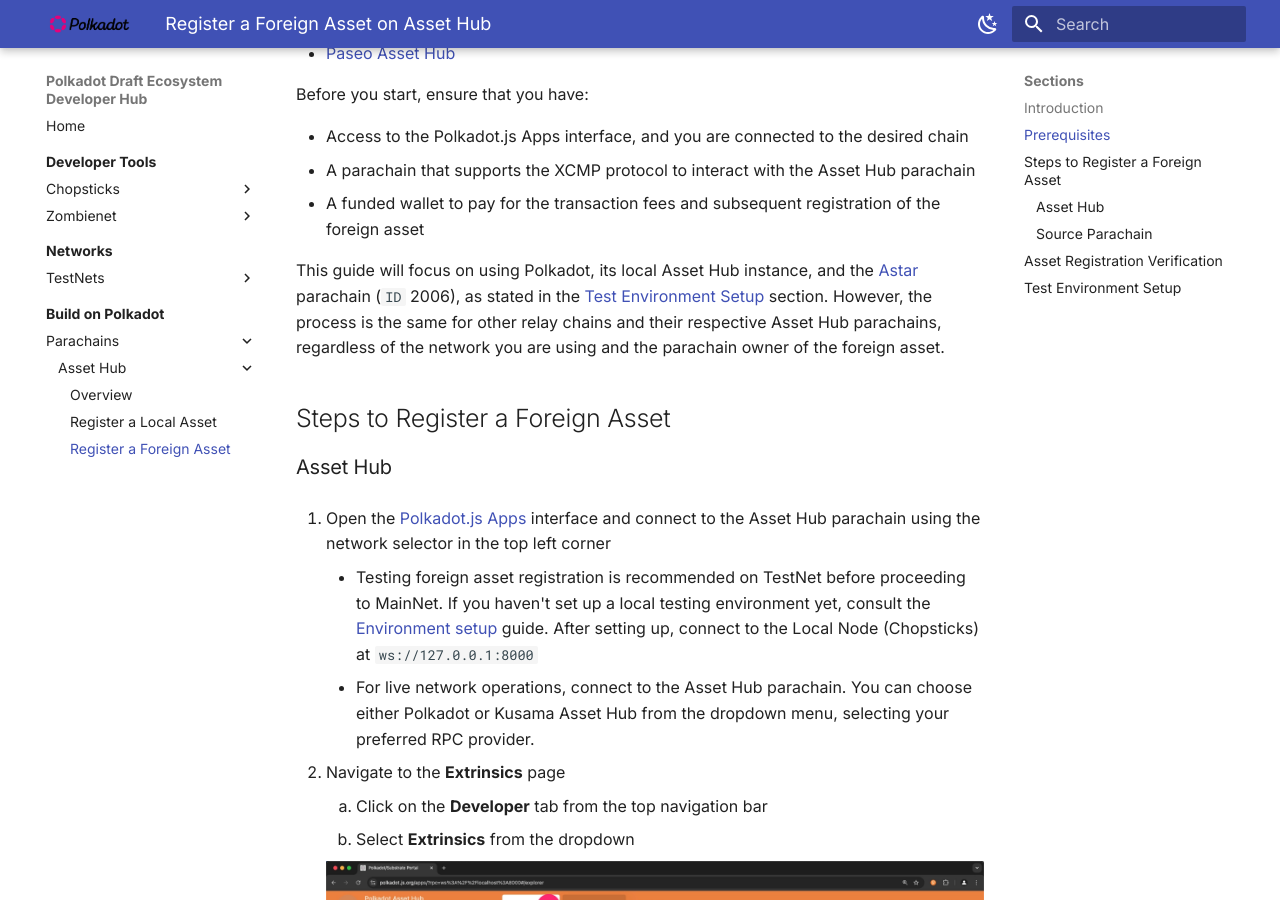
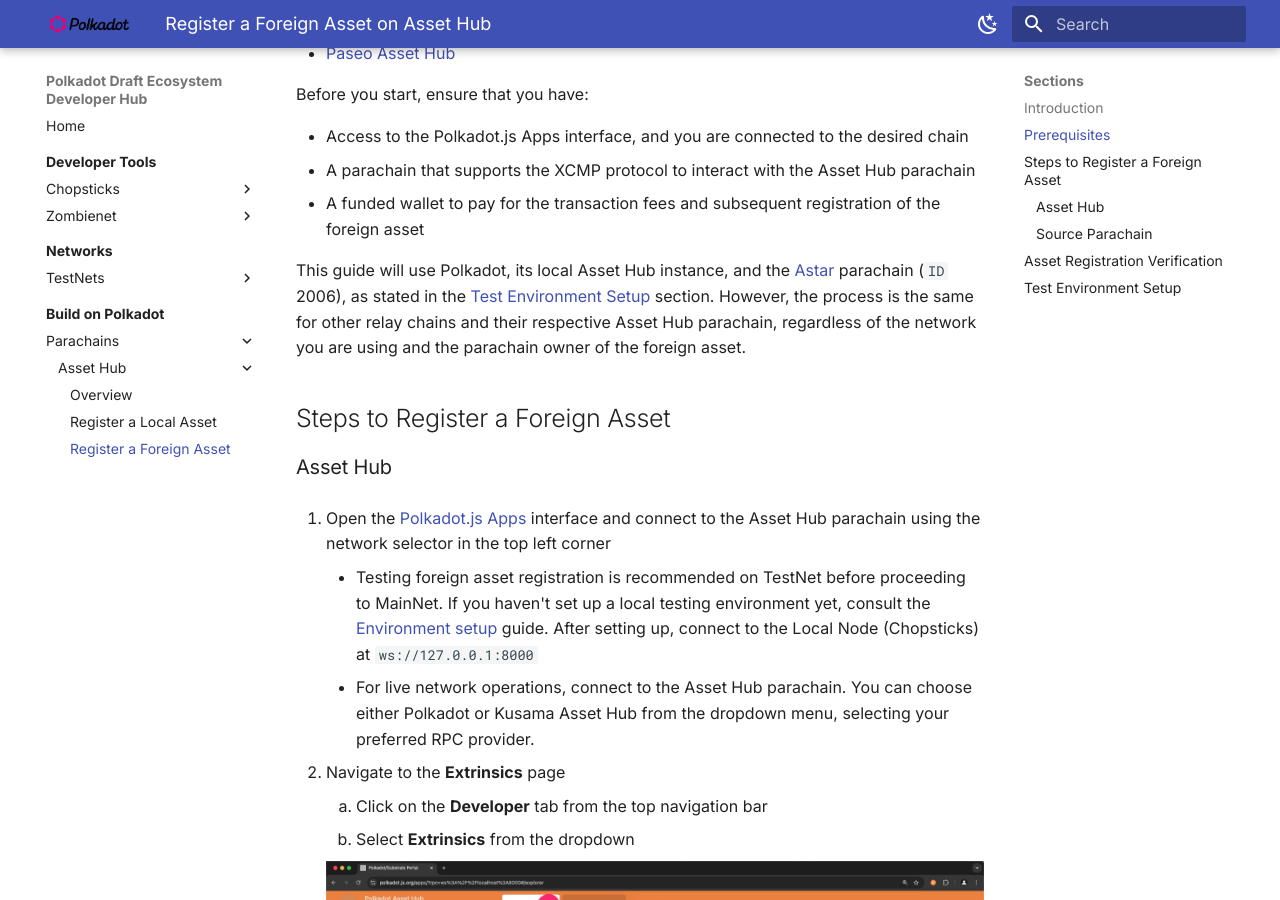
Before and after one commit to papermoonio/polkadot-ecosystem-docs-draft, an MkDocs documentation site: the page built from docs/build-on-polkadot/parachains/asset-hub/register-a-foreign-asset.md, in a window 1280 px wide and 900 px high, scrolled down 863 px. Built offline with MkDocs 1.6.1 and Material for MkDocs 9.7.7, drawn with Linux system fonts in a browser that asks for light colours.

Commit message:
fix: paraphrasing pre requisites

```diff
--- a/docs/build-on-polkadot/parachains/asset-hub/register-a-foreign-asset.md
+++ b/docs/build-on-polkadot/parachains/asset-hub/register-a-foreign-asset.md
@@ -31,7 +31,7 @@
 - A parachain that supports the XCMP protocol to interact with the Asset Hub parachain
 - A funded wallet to pay for the transaction fees and subsequent registration of the foreign asset
 
-This guide will focus on using Polkadot, its local Asset Hub instance, and the [Astar](https://astar.network/){target=\_blank} parachain (`ID` 2006), as stated in the [Test Environment Setup](#test-environment-setup) section. However, the process is the same for other relay chains and their respective Asset Hub parachains, regardless of the network you are using and the parachain owner of the foreign asset.
+This guide will use Polkadot, its local Asset Hub instance, and the [Astar](https://astar.network/){target=\_blank} parachain (`ID` 2006), as stated in the [Test Environment Setup](#test-environment-setup) section. However, the process is the same for other relay chains and their respective Asset Hub parachain, regardless of the network you are using and the parachain owner of the foreign asset.
 
 ## Steps to Register a Foreign Asset
 
```
